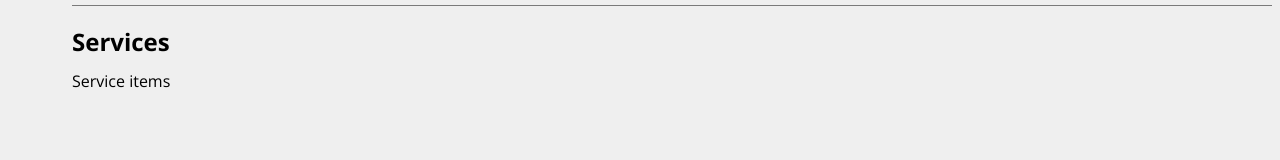
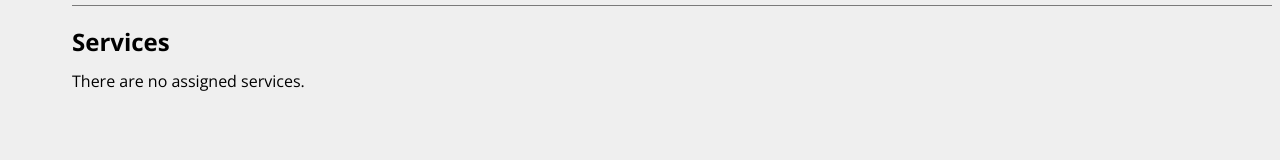
Before and after one commit to vcanedo/costs, a React (Create React App) app: page /project/1 in a window 1280 px wide. Shown: the part 406-566 px from the top of the page. Built offline with nearby package versions, Linux system fonts and the light colour scheme; data requests are answered from the project's data file; the HTML template or start-up script is replaced by a standard one.

Commit message:
show text if there are no services

```diff
--- a/src/components/pages/Project.js
+++ b/src/components/pages/Project.js
@@ -15,6 +15,7 @@ function Project() {
   const { id } = useParams()
 
   const [project, setProject] = useState([])
+  const [services, setServices] = useState([])
   const [showProjectForm, setShowProjectForm] = useState(false)
   const [showServiceForm, setShowServiceForm] = useState(false)
   const [message, setMessage] = useState()
@@ -31,6 +32,7 @@ function Project() {
     }).then((resp) => resp.json())
     .then((data) => {
       setProject(data)
+      setServices(data.services)
     })
     .catch((err) => console.log(err))
 
@@ -160,7 +162,10 @@ function Project() {
           </div>
           <h2>Services</h2>
           <Container customClass="start">
-            <p>Service items</p>
+            {services.length > 0
+
+            }
+            {services.length === 0 && <p>There are no assigned services.</p>}
           </Container>
         </Container>
       </div>
```
